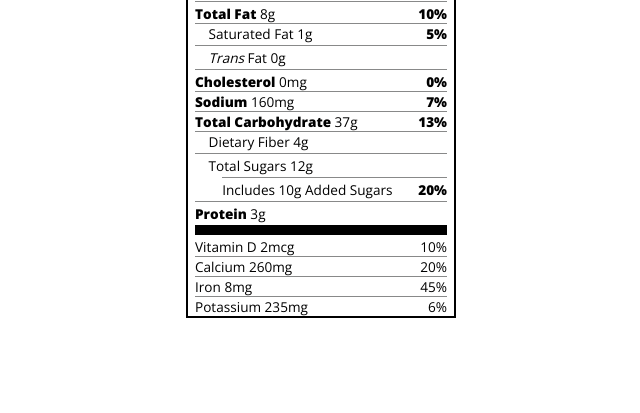
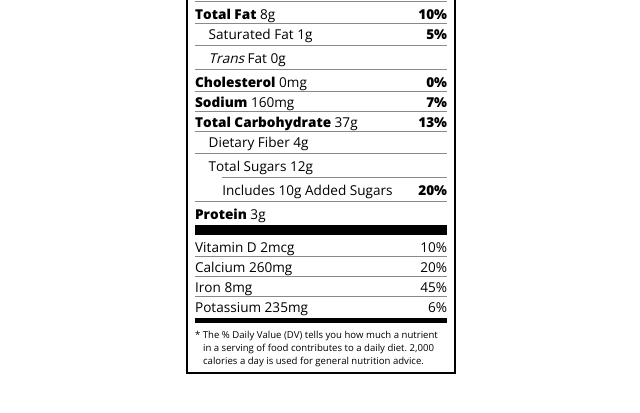
Before and after one commit to lengleman-spec/nutrition-label, a plain HTML site: page index.html in a window 1280 px wide. Shown: the part 201-614 px from the top of the page, without its empty margins (319-959 px from the left). Drawn offline with nearby package versions, Linux system fonts and the light colour scheme.

Commit message:
added and styled nutrition note

```diff
--- a/index.html
+++ b/index.html
@@ -83,6 +83,13 @@
         <p>Calcium 260mg <span>20%</span></p>
         <p>Iron 8mg <span>45%</span></p>
         <p class="no-divider">Potassium 235mg <span>6%</span></p>
+
+        <div class="divider medium"></div>
+        <p class="note no-divider">
+          * The % Daily Value (DV) tells you how much a nutrient in a serving of
+          food contributes to a daily diet. 2,000 calories a day is used for
+          general nutrition advice.
+        </p>
       </div>
     </div>
   </body>
--- a/styles.css
+++ b/styles.css
@@ -90,3 +90,10 @@ p {
 .double-indent {
   margin-left: 2em;
 }
+
+.note {
+  font-size: 0.6rem;
+  margin: 5px 0;
+  padding: 0 8px;
+  text-indent: -8px;
+}
```
